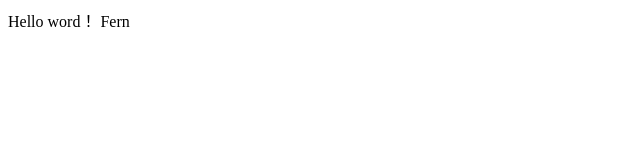
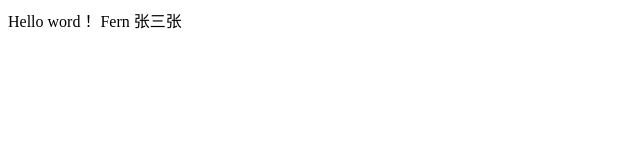
Before and after one commit to Fernmaxiao/node_project, a plain HTML site: page index.html in a window 1280 px wide. Shown: the full height of the page, 0-640 px from the left. Drawn offline with Linux system fonts and the light colour scheme.

Commit message:
messages modify

```diff
--- a/index.html
+++ b/index.html
@@ -5,6 +5,6 @@
 		<title>node</title>
 	</head>
 	<body>
-	  Hello word！ Fern
+	  Hello word！ Fern 张三张
 	</body>
 </html>
```
